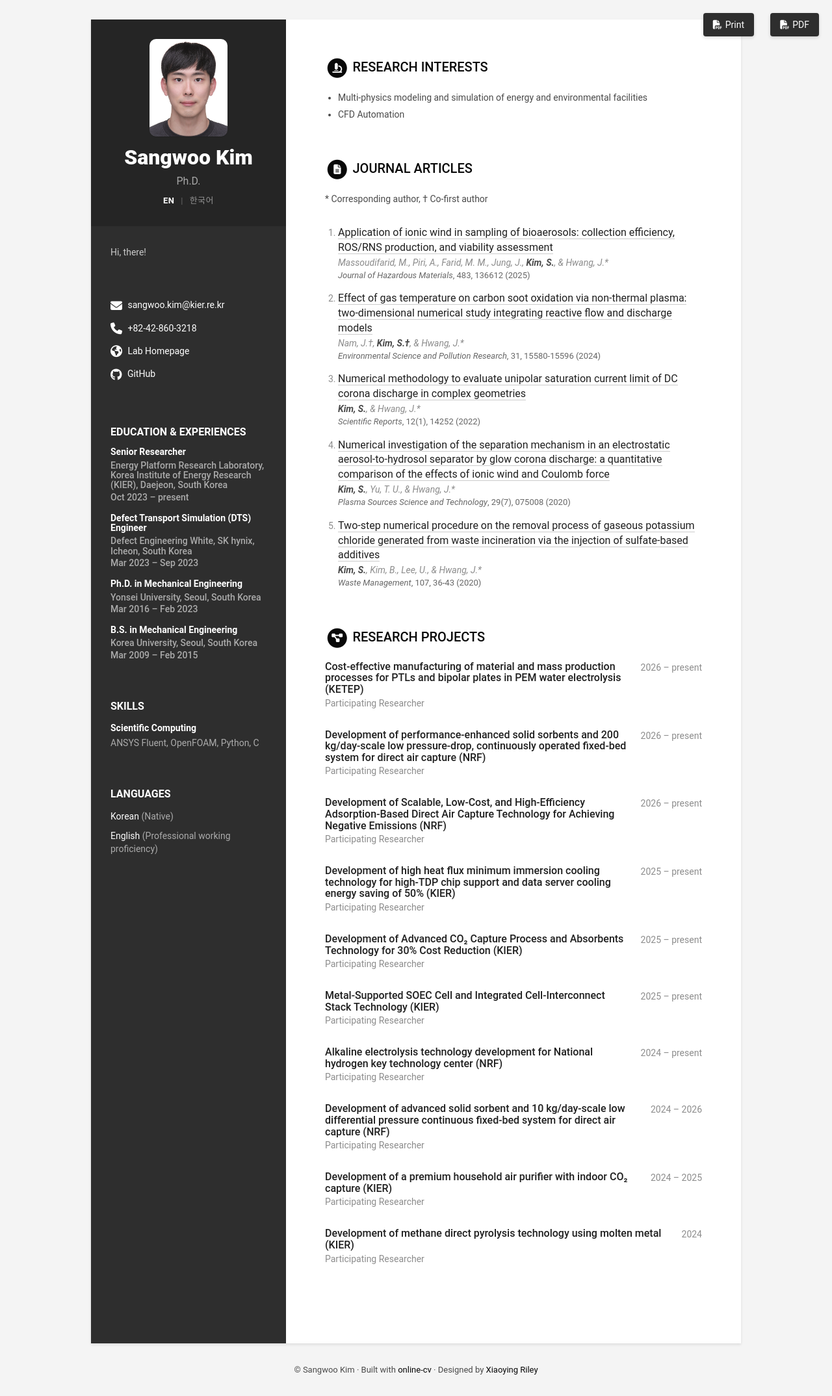
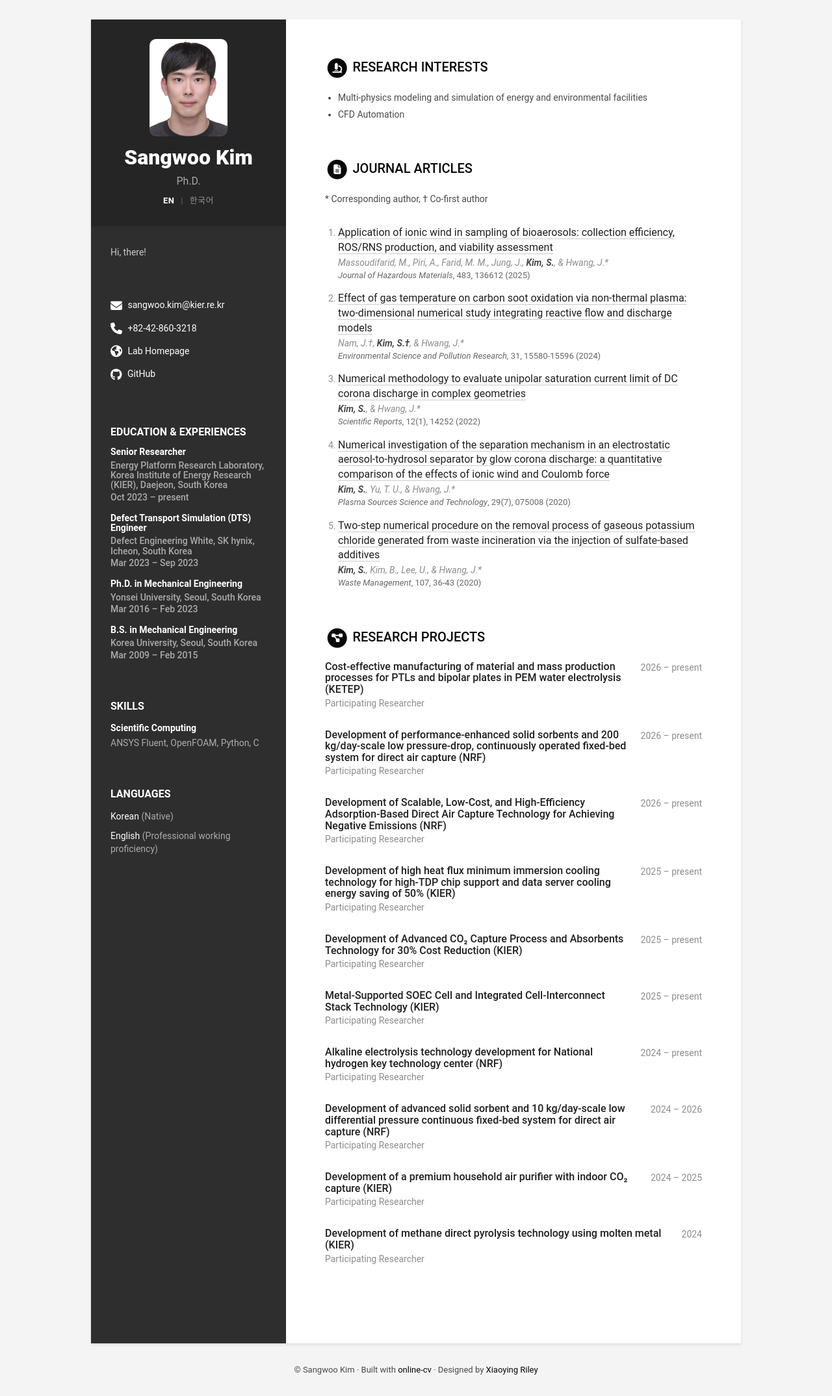
Before and after one commit to swtbkim/SangwooKim, a Jekyll site: the page built from index.html, in a window 1280 px wide. Shown: the whole page at 65% size. Built offline with Jekyll 4.4.1, drawn with Linux system fonts in a browser that asks for light colours.

Commit message:
Remove template Print/PDF buttons; fix non-ASCII scss comment
- Drop floating Print/PDF buttons, html2pdf CDN script, pdf-generator.js and their styles
- Replace Korean comment in _base.scss that broke the Sass build

Co-Authored-By: Claude Opus 5.5 <noreply@anthropic.com>
Claude-Session: https://claude.ai/code/session_01Ca8BgKLpPF1NhSrVUp22yc

```diff
--- a/_includes/head.html
+++ b/_includes/head.html
@@ -22,11 +22,6 @@
   <!-- Plugins CSS -->
   <link rel="stylesheet" href="{{ site.baseurl }}/assets/plugins/font-awesome/css/all.css">
 
-  <!-- html2pdf library -->
-  <script src="https://cdnjs.cloudflare.com/ajax/libs/html2pdf.js/0.10.1/html2pdf.bundle.min.js"
-    integrity="sha512-GsLlZN/3F2ErC5ifS5QtgpiJtWd43JWSuIgh7mbzZ8zBps+dvLusV+eNQATqgA/HdeKFVgA5v3S/cIrLF7QnIg=="
-    crossorigin="anonymous" referrerpolicy="no-referrer"></script>
-
   <!-- Theme CSS -->
   <link id="theme-style" rel="stylesheet" href="{{ site.baseurl }}/assets/css/main.css">
   <!-- HTML5 shim and Respond.js for IE8 support of HTML5 elements and media queries -->
--- a/_layouts/default.html
+++ b/_layouts/default.html
@@ -9,14 +9,6 @@
 {% include head.html %}
 
 <body>
-  <button onclick="print()" class="print-button d-print-none">
-    <i class="fas fa-file-pdf"></i>Print
-  </button>
-
-  <button onclick="generatePDF()" class="pdf-button d-print-none" id="pdfButton">
-    <i class="fas fa-file-pdf"></i>PDF
-  </button>
-
   <div class="wrapper">
     {% include sidebar.html %}
 
@@ -28,7 +20,6 @@
   {% include footer.html %}
 
   {% include scripts.html %}
-  <script src="{{ site.baseurl }}/assets/js/pdf-generator.js"></script>
 </body>
 
 </html>
--- a/_sass/_base.scss
+++ b/_sass/_base.scss
@@ -92,7 +92,7 @@ p {
   .greeting {
     margin-bottom: 30px;
     padding-bottom: 30px;
-    // border-bottom: 1px solid rgba(255, 255, 255, 0.12);   // 구분선
+    // border-bottom: 1px solid rgba(255, 255, 255, 0.12);   // divider
     color: rgba(256, 256, 256, 0.75);
     line-height: 1.6;
     p:last-child {
@@ -407,70 +407,3 @@ p {
     color: $heart;
   }
 }
-
-.print-button {
-  position: fixed;
-  top: 20px;
-  right: 120px; // Changed from 20px to make space for the PDF button
-  z-index: 1000;
-  background: $theme-color;
-  color: #fff;
-  padding: 8px 15px;
-  border-radius: 4px;
-  border: none;
-  cursor: pointer;
-  font-size: 14px;
-  box-shadow: 0 2px 5px rgba(0, 0, 0, 0.15);
-  transition: all 0.3s ease;
-
-  &:hover {
-    background: darken($theme-color, 10%);
-    transform: translateY(-1px);
-    box-shadow: 0 4px 8px rgba(0, 0, 0, 0.2);
-  }
-
-  &:active {
-    transform: translateY(0);
-    box-shadow: 0 2px 4px rgba(0, 0, 0, 0.1);
-  }
-
-  .fas {
-    margin-right: 5px;
-  }
-}
-
-.pdf-button {
-  position: fixed;
-  top: 20px;
-  right: 20px;
-  z-index: 1000;
-  background: $theme-color;
-  color: #fff;
-  padding: 8px 15px;
-  border-radius: 4px;
-  border: none;
-  cursor: pointer;
-  font-size: 14px;
-  box-shadow: 0 2px 5px rgba(0, 0, 0, 0.15);
-  transition: all 0.3s ease;
-
-  &:hover {
-    background: darken($theme-color, 10%);
-    transform: translateY(-1px);
-    box-shadow: 0 4px 8px rgba(0, 0, 0, 0.2);
-  }
-
-  &:active {
-    transform: translateY(0);
-    box-shadow: 0 2px 4px rgba(0, 0, 0, 0.1);
-  }
-
-  &:disabled {
-    opacity: 0.7;
-    cursor: not-allowed;
-  }
-
-  .fas {
-    margin-right: 5px;
-  }
-}
--- a/_sass/_print.scss
+++ b/_sass/_print.scss
@@ -52,9 +52,6 @@
      color: #ffffff !important;
    }
 
-    /* Hide buttons when printing */
-    .print-button,
-    .pdf-button,
     .d-print-none {
         display: none !important;
     }
--- a/_sass/_responsive.scss
+++ b/_sass/_responsive.scss
@@ -65,11 +65,3 @@
 /* Ex-Large devices (large desktops, 1200px and up) */
 @media (min-width: 1400px) {
 }
-
-// Hide floating Print / PDF buttons on phones (they overlap the avatar)
-@media (max-width: 767px) {
-  .print-button,
-  .pdf-button {
-    display: none;
-  }
-}
--- a/assets/js/pdf-generator.js
+++ /dev/null
@@ -1,52 +0,0 @@
-function print() {
-  const printWindow = window.open("/print", "_blank");
-  printWindow.onload = function () {
-    printWindow.print();
-    // Close the print window after a delay
-    setTimeout(() => printWindow.close(), 500);
-  };
-}
-
-function generatePDF() {
-  // Get the print layout URL
-  const printURL = new URL("print", window.location.href).href;
-
-  // Fetch the print layout content
-  fetch(printURL)
-    .then((response) => response.text())
-    .then((html) => {
-      // Create a temporary container
-      const container = document.createElement("div");
-      container.innerHTML = html;
-
-      // Get name from the DOM (as defined in data.yml)
-      const name = document.querySelector(".name").textContent;
-      // Format filename: replace spaces with underscores and append _resume.pdf
-      const filename = `${name.replace(/\s+/g, "_")}_Resume.pdf`;
-
-      // Configure pdf options
-      const opt = {
-        margin: 10,
-        filename: filename,
-        image: { type: "jpeg", quality: 0.98 },
-        html2canvas: {
-          scale: 2,
-          useCORS: true,
-          letterRendering: true,
-        },
-        jsPDF: {
-          unit: "mm",
-          format: "a4",
-          orientation: "portrait",
-        },
-      };
-
-      // Generate PDF
-      html2pdf()
-        .set(opt)
-        .from(container)
-        .save()
-        .catch((err) => console.error("Error generating PDF:", err));
-    })
-    .catch((err) => console.error("Error fetching print layout:", err));
-}
```
